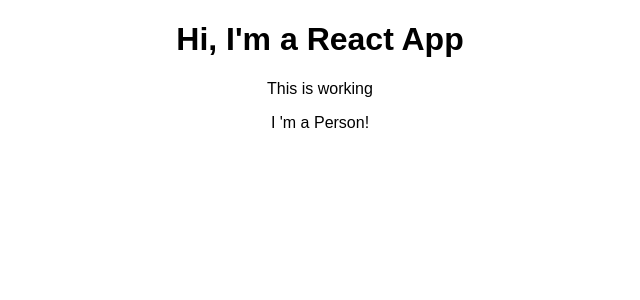
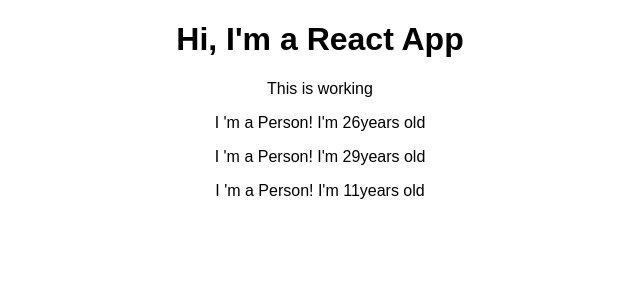
Before and after one commit to koh1project/practice, a React (Create React App) app in the folder workspace/react/react-complete-guide/: page / in a window 1280 px wide. Shown: the top 300 px of the page, without its empty margins (320-960 px from the left). Built offline with nearby package versions, Linux system fonts and the light colour scheme.

Commit message:
Add a variable in Person component

```diff
--- a/workspace/react/react-complete-guide/src/App.js
+++ b/workspace/react/react-complete-guide/src/App.js
@@ -9,6 +9,8 @@
         <h1>Hi, I'm a React App</h1>
         <p>This is working</p>
         < Person />
+        < Person />
+        < Person />
       </div>
     );
 
--- a/workspace/react/react-complete-guide/src/Person/Person.js
+++ b/workspace/react/react-complete-guide/src/Person/Person.js
@@ -1,7 +1,7 @@
 import React from 'react';
 
 const person = () => {
-  return <p> I 'm a Person! </p>;
+return <p> I 'm a Person! I'm {Math.floor(Math.random() * 30)}years old </p>;
 };
 
 export default person;
```
